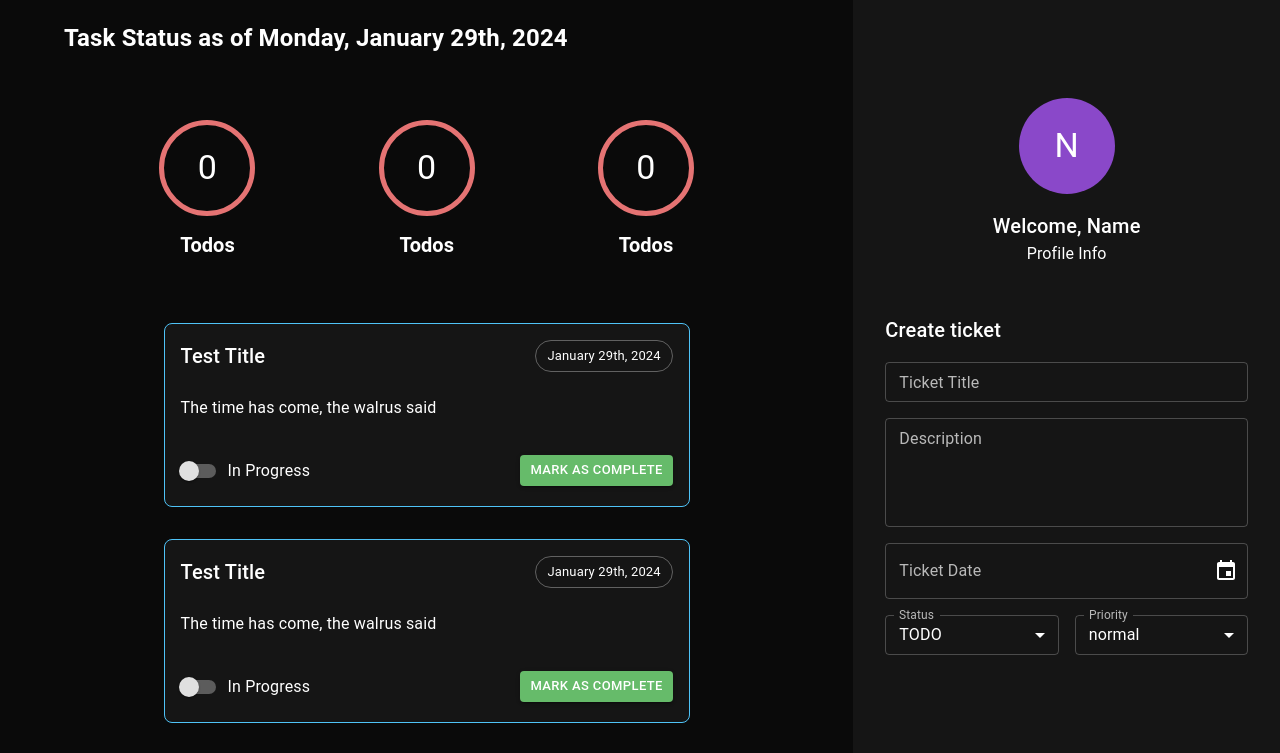
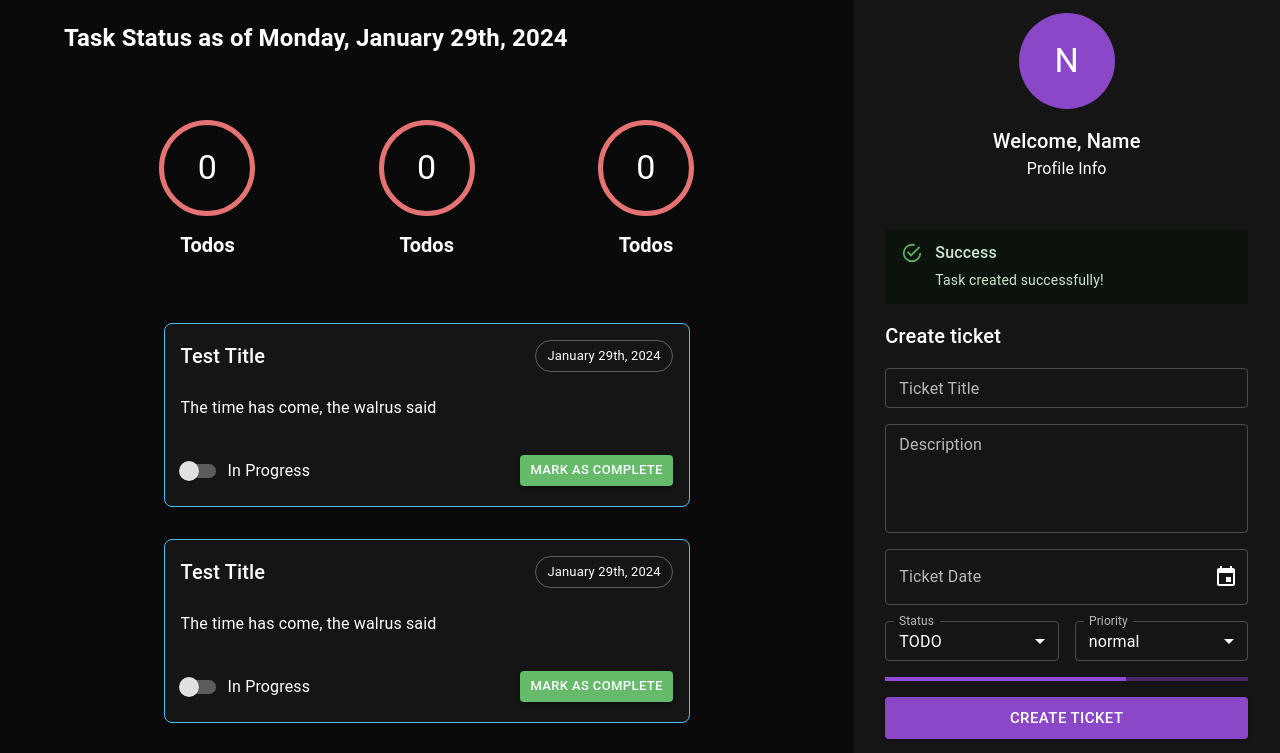
Before and after one commit to lokeam/ts-ticket-mgr, a React (Create React App) app in the folder client/: page / in a window 1280 px wide. Shown: the top 753 px of the page. Built offline with nearby package versions, Linux system fonts and the light colour scheme.

Commit message:
feat: add Submit btn, Alert and Progress Bar components

```diff
--- a/client/src/components/createTicketForm/createTicketForm.tsx
+++ b/client/src/components/createTicketForm/createTicketForm.tsx
@@ -1,5 +1,13 @@
 import React, { FC, ReactElement, useState } from 'react';
-import { Box, Typography, Stack } from '@mui/material';
+import {
+  Box,
+  Typography,
+  Stack,
+  LinearProgress,
+  Button,
+  Alert,
+  AlertTitle
+} from '@mui/material';
 
 import { Priority } from './enums/Priority';
 import { Status } from './enums/Status';
@@ -26,6 +34,16 @@ export const CreateTicketForm: FC = (): ReactElement => {
       px={4}
       my={6}
     >
+      <Alert
+        severity="success"
+        sx={{
+          width: '100%',
+          marginBottom: '16px'
+        }}
+      >
+        <AlertTitle>Success</AlertTitle>
+        Task created successfully!
+      </Alert>
       <Typography
         mb={2}
         component="h2"
@@ -89,6 +107,12 @@ export const CreateTicketForm: FC = (): ReactElement => {
             ]}
           />
         </Stack>
+        <LinearProgress />
+        <Button
+          size="large"
+          variant="contained"
+          fullWidth
+        >Create Ticket</Button>
       </Stack>
     </Box>
   );
```
